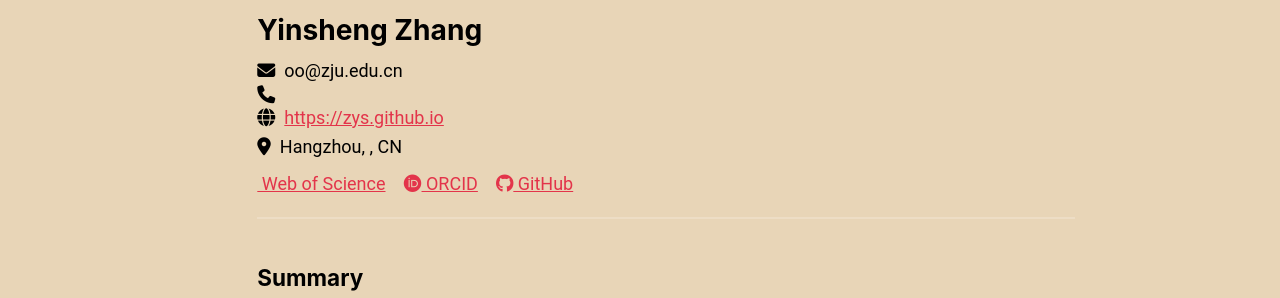
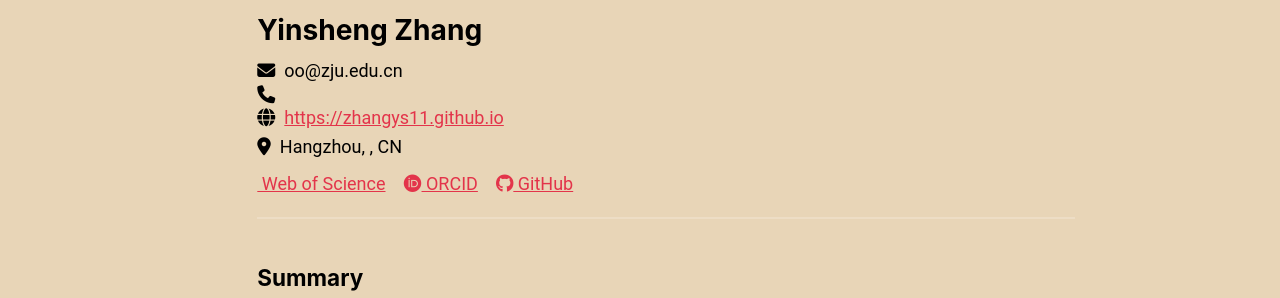
Before and after one commit to zhangys11/zhangys11.github.io, a Jekyll site: the page built from _pages/cv-json.md, in a window 1280 px wide and 1008 px high. Shown: the part 127-425 px from the top of the window. Built offline with Jekyll 4.4.1, drawn with Linux system fonts in a browser that asks for light colours; a script bundle is joined from its source files by our own code; library files that are not in the unit come from our copies.

Commit message:
update project path

```diff
--- a/_config.yml
+++ b/_config.yml
@@ -16,7 +16,7 @@ description              : &description "Academic profile"   # Update this with
 url                      : https://academicpages.github.io # The base hostname & protocol for your site e.g. "https://[your GitHub username].github.io",
                                                            # or if you already have some other page hosted on Github then use "https://[your GitHub username].github.io/[Your Repo Name]"
 baseurl                  : "" # the subpath of your site, e.g. "/blog"
-repository               : "zhangys11/zys.github.io"
+repository               : "zhangys11/zhangys11.github.io"
 
 # Site Author - The following control what appear as part of the author content on the side bar.
 #               If a field is blank the icon and link will not appear, otherwise it will be shown.
--- a/_data/cv.json
+++ b/_data/cv.json
@@ -3,7 +3,7 @@
     "name": "Yinsheng Zhang",
     "email": "oo@zju.edu.cn",
     "phone": "",
-    "website": "https://zys.github.io",
+    "website": "https://zhangys11.github.io",
     "summary": "Researcher on Data Science and Aritificial Intelligence",
     "location": {
       "address": "18 Xuezheng Street, Qiantang District",
```
